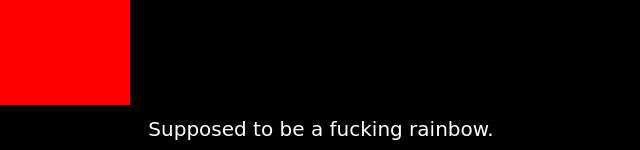
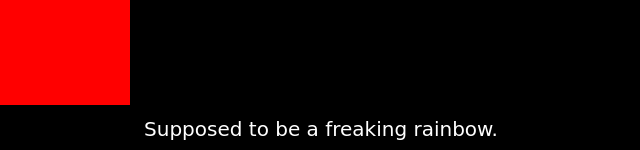
Before and after one commit to Kirito-012/Rainbow, a plain HTML site: page index.html in a window 1280 px wide. Shown: the part 651-801 px from the top of the page, 319-959 px from the left. Drawn offline with Linux system fonts and the light colour scheme.

Commit message:
Update index.html

```diff
--- a/index.html
+++ b/index.html
@@ -8,7 +8,7 @@
 		<meta
 			name="viewport"
 			content="width=device-width, initial-scale=1.0" />
-		<title>Rainbow Nahi hai MotherBoard</title>
+		<title>Rainbow CSS</title>
 		<link
 			rel="stylesheet"
 			href="forRainbow.css" />
@@ -21,7 +21,7 @@
 		<div class="yellow"></div>
 		<div class="orange"></div>
 		<div class="red"></div>
-		<div class="footer">Supposed to be a fucking rainbow.</div>
+		<div class="footer">Supposed to be a freaking rainbow.</div>
 	</body>
     </body>
 </html>
```
